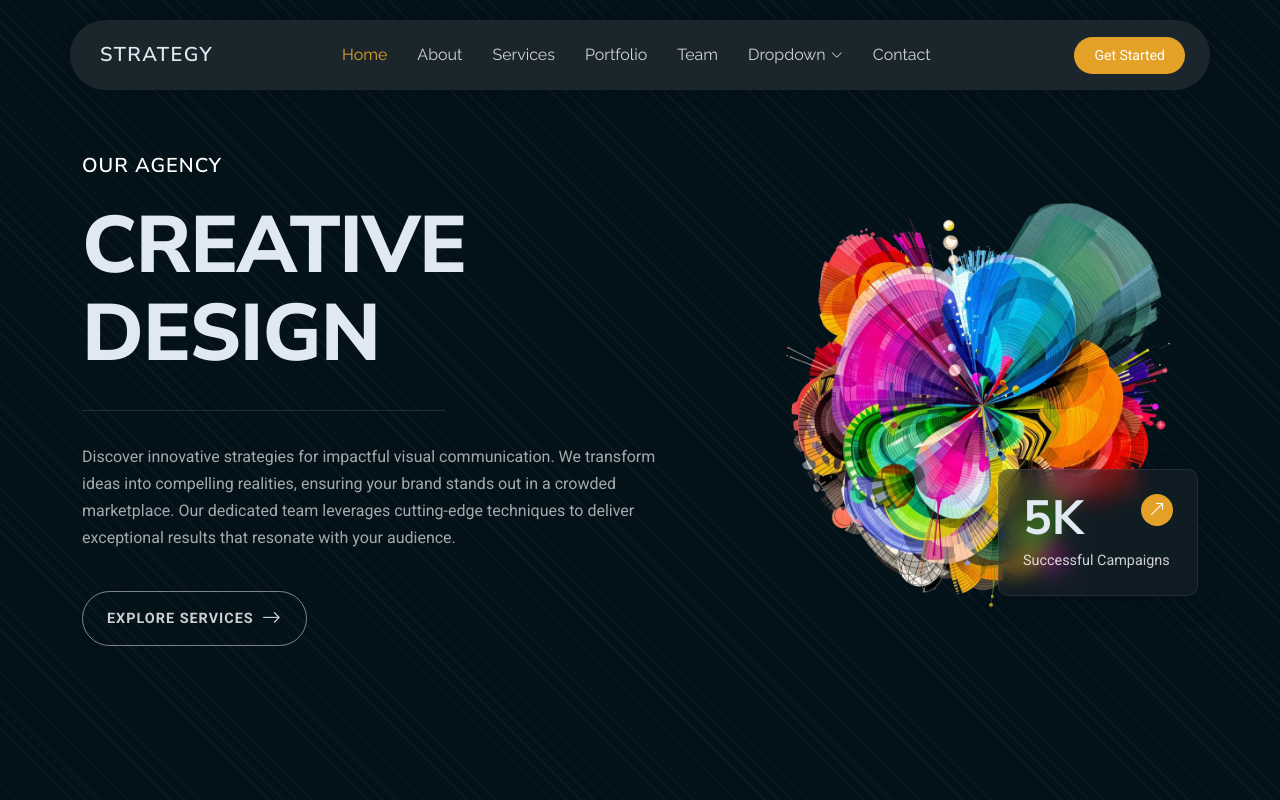
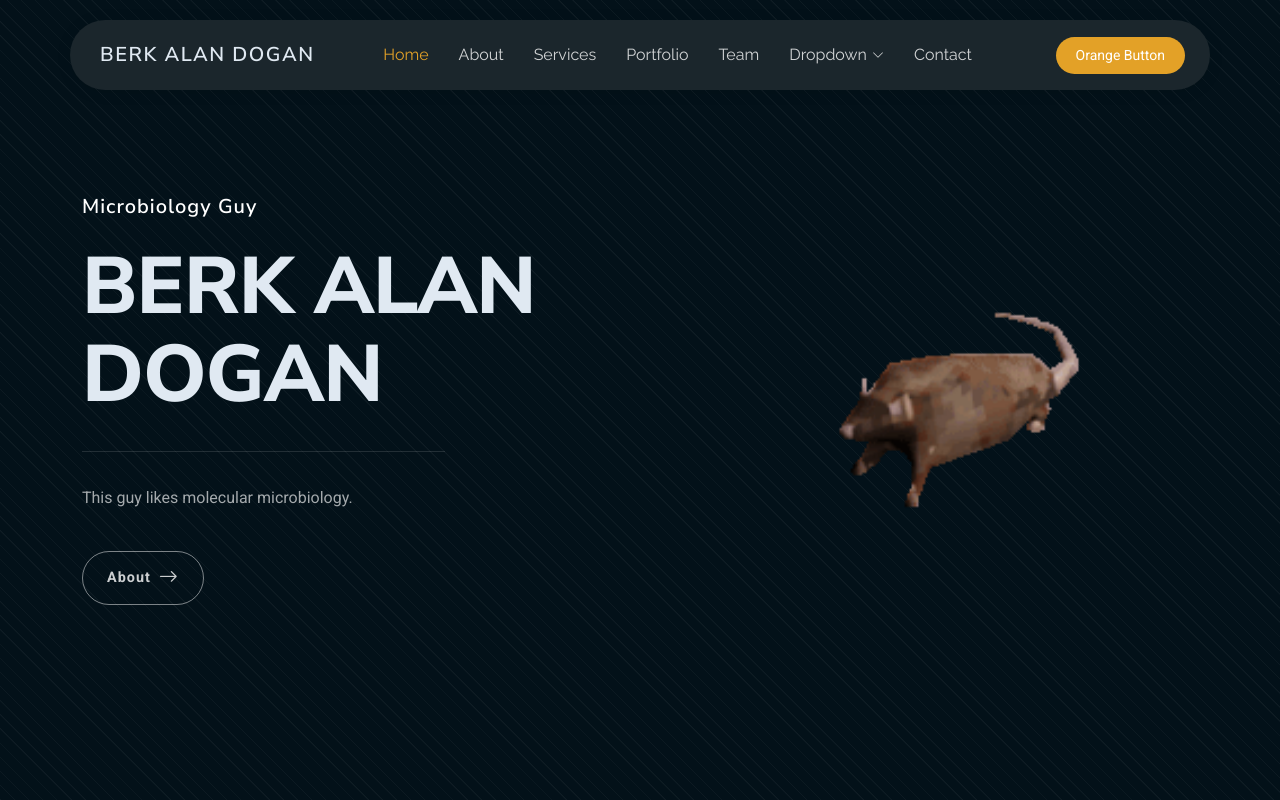
Before and after one commit to aberkdogan/aberkdogan, a plain HTML site: page index.html in a window 1280 px wide. Shown: the top 800 px of the page. Drawn offline with Linux system fonts and the light colour scheme.

Commit message:
rat added

```diff
--- a/index.html
+++ b/index.html
@@ -44,7 +44,7 @@
       <a href="index.html" class="logo d-flex align-items-center me-auto me-xl-0">
         <!-- Uncomment the line below if you also wish to use an image logo -->
         <!-- <img src="assets/img/logo.webp" alt=""> -->
-        <h1 class="sitename">Strategy</h1>
+        <h1 class="sitename">Berk Alan Dogan</h1>
       </a>
 
       <nav id="navmenu" class="navmenu">
@@ -76,7 +76,7 @@
         <i class="mobile-nav-toggle d-xl-none bi bi-list"></i>
       </nav>
 
-      <a class="btn-getstarted" href="#about">Get Started</a>
+      <a class="btn-getstarted" href="#about">Orange Button</a>
 
     </div>
   </header>
@@ -90,22 +90,22 @@
           <div class="col-lg-7 content-col" data-aos="fade-up">
             <div class="content">
               <div class="agency-name">
-                <h5>OUR AGENCY</h5>
+                <h5>Microbiology Guy</h5>
               </div>
 
               <div class="main-heading">
-                <h1>CREATIVE <br>DESIGN</h1>
+                <h1>BERK ALAN <br>DOGAN</h1>
               </div>
 
               <div class="divider"></div>
 
               <div class="description">
-                <p>Discover innovative strategies for impactful visual communication. We transform ideas into compelling realities, ensuring your brand stands out in a crowded marketplace. Our dedicated team leverages cutting-edge techniques to deliver exceptional results that resonate with your audience.</p>
+                <p>This guy likes molecular microbiology.</p>
               </div>
 
               <div class="cta-button">
                 <a href="#services" class="btn">
-                  <span>EXPLORE SERVICES</span>
+                  <span>About</span>
                   <i class="bi bi-arrow-right"></i>
                 </a>
               </div>
@@ -115,20 +115,10 @@
           <div class="col-lg-5" data-aos="zoom-out">
             <div class="visual-content">
               <div class="fluid-shape">
-                <img src="assets/img/abstract/abstract-1.webp" alt="Abstract Fluid Shape" class="fluid-img">
+                <img src="assets/img/abstract/rat-spinning.gif" alt="Abstract Fluid Shape" class="fluid-img">
               </div>
 
-              <div class="stats-card">
-                <div class="stats-number">
-                  <h2>5K</h2>
-                </div>
-                <div class="stats-label">
-                  <p>Successful Campaigns</p>
-                </div>
-                <div class="stats-arrow">
-                  <a href="#portfolio"><i class="bi bi-arrow-up-right"></i></a>
-                </div>
-              </div>
+
             </div>
           </div>
         </div>
```
Also changed, not shown: assets/img/abstract/rat-spinning.gif (added).
